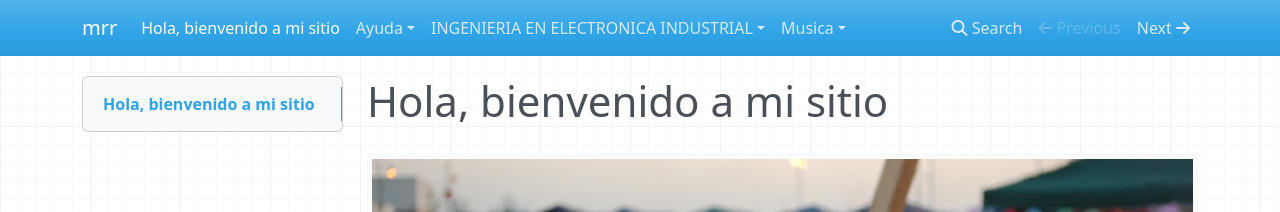
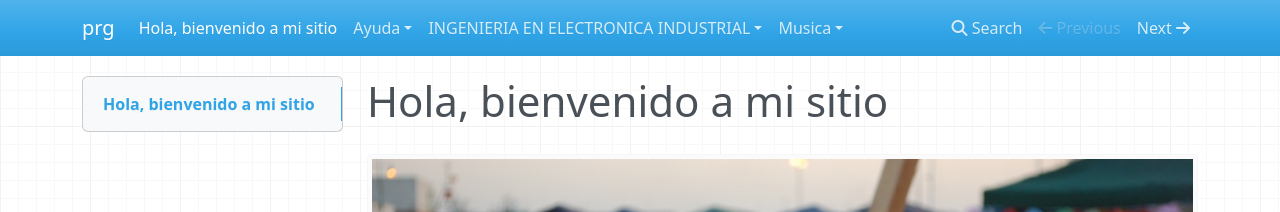
Before and after one commit to knyete/knyete.github.io, an MkDocs documentation site: the page built from docs/index.md, in a window 1280 px wide. Shown: the top 212 px of the page. Built offline with MkDocs 1.6.1, drawn with Linux system fonts in a browser that asks for light colours; nearby versions of some CDN libraries.

Commit message:
rr Sun 05 Jan 2025 11:42:13 AM CET

```diff
--- a/mkdocs.yml
+++ b/mkdocs.yml
@@ -1 +1 @@
-site_name: mrr
+site_name: prg
```
